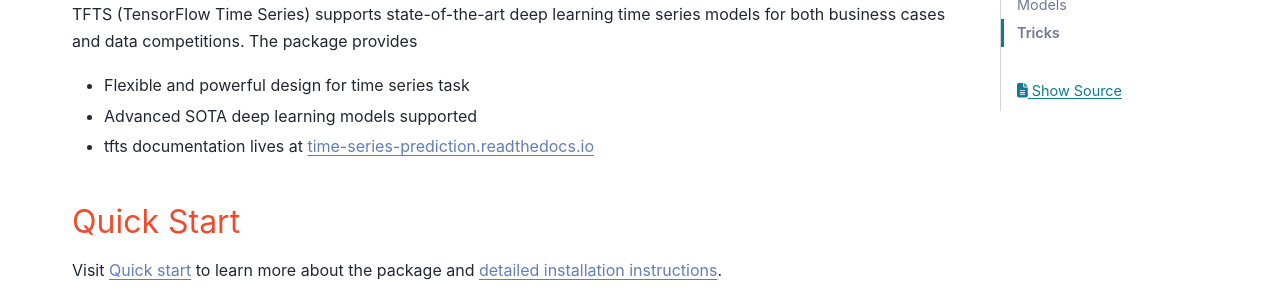
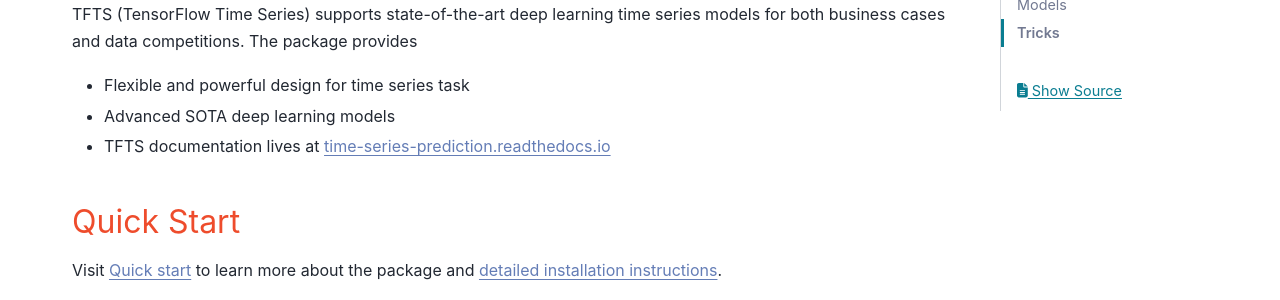
Before and after one commit to LongxingTan/Time-series-prediction, a Sphinx documentation site: the page built from docs/source/index.rst, in a window 1280 px wide and 1296 px high. Shown: the part 256-556 px from the top of the window. Built offline with Sphinx 7.4.7 and the PyData theme 0.15.4, drawn with Linux system fonts in a browser that asks for light colours.

Commit message:
refactor: codedev

```diff
--- a/docs/requirements_docs.txt
+++ b/docs/requirements_docs.txt
@@ -1,12 +1,12 @@
 recommonmark>=0.7.1
-nbconvert
+nbconvert>=6.3.0
 pandoc>=1.0
 ipython
 sphinx>3.2
 nbsphinx==0.8.8
-sphinx_markdown_tables
+sphinx_markdown_tables==0.0.17
 pydata_sphinx_theme==0.8.0
 docutils
 sphinx-autobuild
 
-tensorflow==2.3.1
+tensorflow==2.7.1
--- a/docs/source/index.rst
+++ b/docs/source/index.rst
@@ -13,8 +13,8 @@ TFTS (TensorFlow Time Series) supports state-of-the-art deep learning
 time series models for both business cases and data competitions. The package provides
 
 * Flexible and powerful design for time series task
-* Advanced SOTA deep learning models supported
-* tfts documentation lives at `time-series-prediction.readthedocs.io <https://time-series-prediction.readthedocs.io>`_
+* Advanced SOTA deep learning models
+* TFTS documentation lives at `time-series-prediction.readthedocs.io <https://time-series-prediction.readthedocs.io>`_
 
 Quick Start
 --------------------
```
Also changed, not shown: README.md (+2 -2 lines), codecov.yml (added, +8 -0 lines), examples/README.md, 3 other files.
